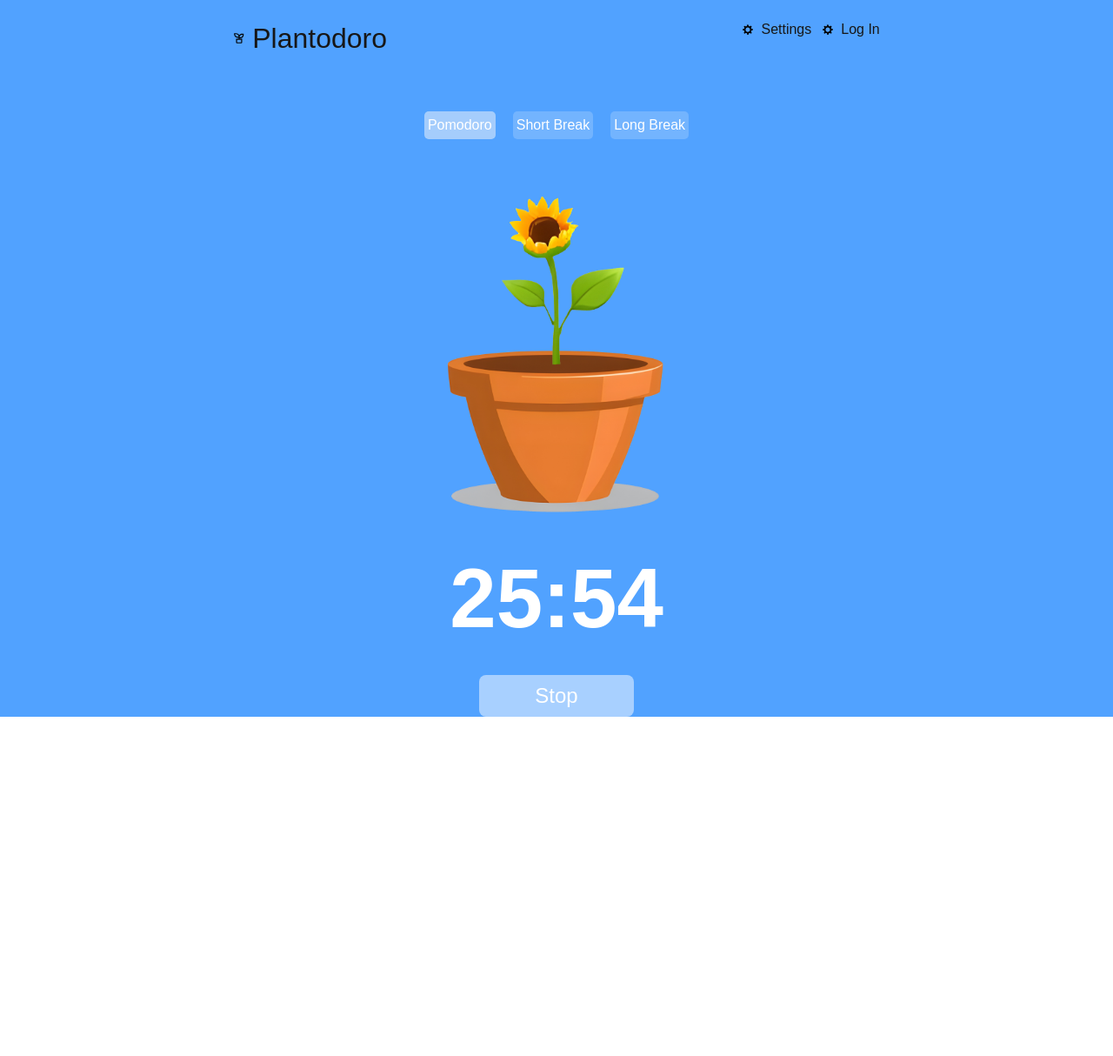
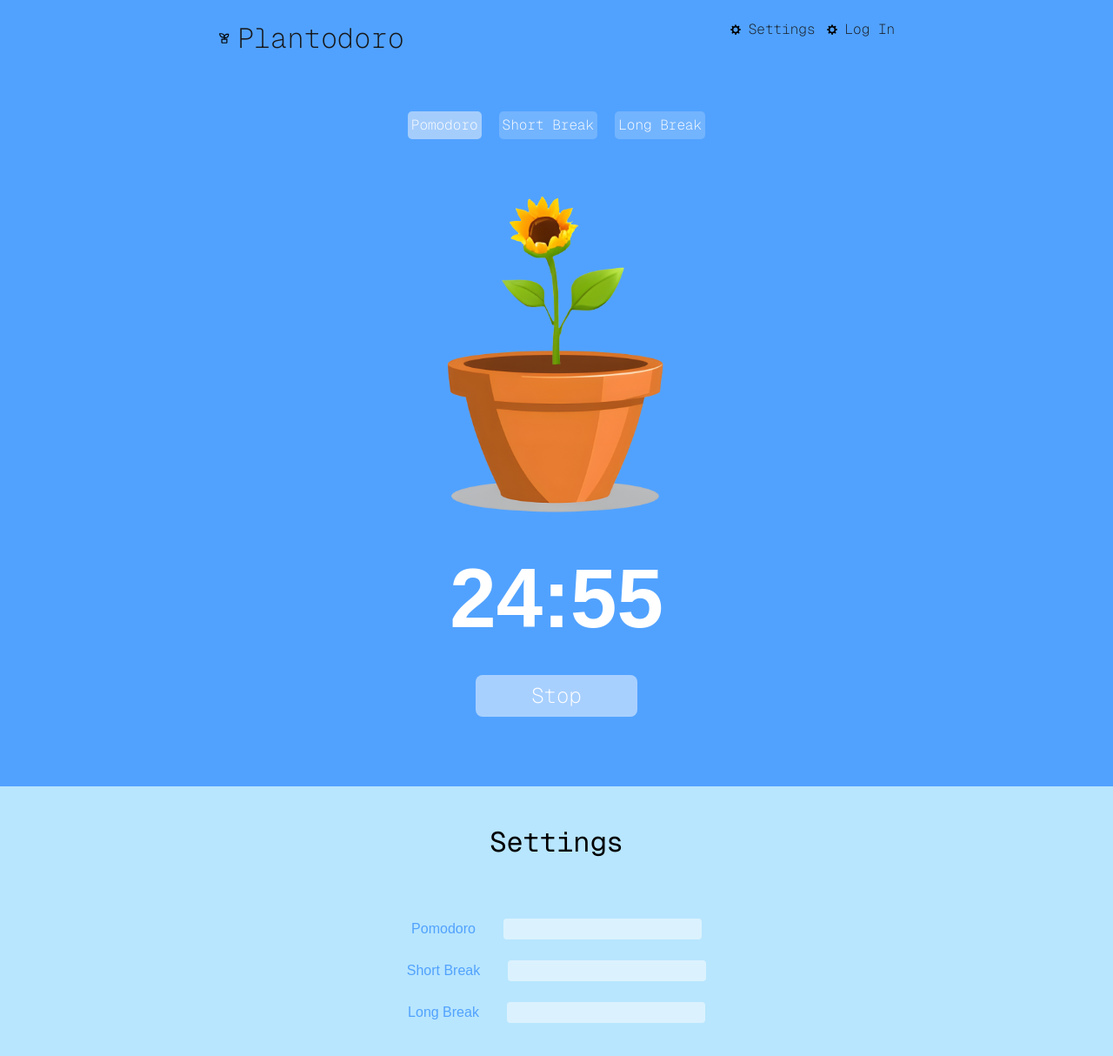
Before and after one commit to Tytexx/plantodoro, a Next.js app: page / in a window 1280 px wide. Shown: the top 1214 px of the page at 87% size. Before the commit the page ends 824 px from the top, so only its background shows below. Built offline with nearby package versions, Linux system fonts and the light colour scheme.

Commit message:
settings-page

```diff
--- a/app/page.jsx
+++ b/app/page.jsx
@@ -2,6 +2,8 @@
 import React, { useEffect, useRef, useState } from "react";
 import Navigation from "@/components/Navigation";
 import Timer from "@/components/Timer";
+import Modal from "@/components/Modal";
+import Settings from "@/components/Settings";
 
 export default function page() {
   const [pomodoro, setPomodoro] = useState(25);
@@ -36,7 +38,7 @@ export default function page() {
     return timeStage[stage];
   };
 
-  const [secondsPassed, setSecondsPassed] = useState(59);
+  const [secondsPassed, setSecondsPassed] = useState(0);
 
   const intervalRef = useRef(null);
 
@@ -78,9 +80,11 @@ export default function page() {
   }, [secondsPassed]);
 
   return (
-    <div className="bg-blue-400  min-h-screen font-extralight">
+    <div>
+      <div className="bg-blue-400 min-h-screen font-extralight">
         <div className="max-w-6xl min-h-screen mx-auto">
           <Navigation />
+          {/* <Modal /> */}
           <Timer
             stage={stage}
             switchStage={switchStage}
@@ -91,5 +95,9 @@ export default function page() {
           />
         </div>
       </div>
+      <div className="">
+        <Settings />
+      </div>
+    </div>
   );
 }
--- /dev/null
+++ b/components/Modal.jsx
@@ -0,0 +1,11 @@
+import React from 'react'
+
+export default function Modal() {
+  return (
+
+    <main className='App bg-amber-200 justify-center'>
+        <button className='btn btn-danger text-shadow-cyan-600 '>Hey</button>
+    </main>
+
+)
+}
--- a/components/Navigation.jsx
+++ b/components/Navigation.jsx
@@ -8,19 +8,19 @@ export default function Header() {
     <nav className="flex items-center justify-around">
       <div className="flex items-center gap-2 text-[2rem] mt-5">
         <RiPlantLine className="text-sm text-black" />
-        <h1>Plantodoro</h1>
+        <h1 className="font-mono">Plantodoro</h1>
       </div>
 
       <div className="settings flex items-center gap-3">
 
         <div className="flex items-center gap-2 cursor-pointer text-[1rem]">
           <DiAptana className="text-sm text-black" />
-          <h1>Settings</h1>
+          <h1 className="font-mono">Settings</h1>
         </div>
 
         <div className="flex items-center gap-2 cursor-pointer text-[1rem]">
           <DiAptana className="text-sm text-black" />
-          <h1>Log In</h1>
+          <h1 className="font-mono">Log In</h1>
         </div>
 
       </div>
--- /dev/null
+++ b/components/Settings.jsx
@@ -0,0 +1,31 @@
+import React from "react";
+
+export default function Settings() {
+  return (
+    <div className="bg-sky-200 h-200">
+      <div className="items-center flex flex-col gap-6">
+        <h1 className="text-black m-10 font-mono text-[2rem] ">Settings</h1>
+
+        <div className="flex justify-between gap-8">
+          <label htmlFor="" className="text-blue-400">
+            Pomodoro
+          </label>
+          <input type="text" className="Minutes text-[black] font-mono bg-white/50 rounded-[4px]" />
+        </div>
+        <div className="flex justify-between gap-8">
+          <label htmlFor="" className="text-blue-400">
+            Short Break
+          </label>
+          <input type="text" className="Minutes text-[black] font-mono bg-white/50 rounded-[4px]" />
+        </div>{" "}
+        <div className="flex justify-between gap-8">
+          <label htmlFor="" className="text-blue-400">
+            Long Break
+          </label>
+          <input type="text" className="Minutes text-[black] font-mono bg-white/50 rounded-[4px]" />
+        </div>
+
+      </div>
+    </div>
+  );
+}
--- a/components/Timer.jsx
+++ b/components/Timer.jsx
@@ -28,8 +28,8 @@ export default function ({
               key={key}
               className={`${
                 key === stage
-                  ? "bg-neutral-50/50 rounded-[5px]"
-                  : "bg-neutral-50/20  rounded-[5px]"
+                  ? "bg-neutral-50/50 rounded-[5px] font-mono"
+                  : "bg-neutral-50/20  rounded-[5px] font-mono"
               } p-1 cursor-pointer transition-all hover:bg-white/10`}
               onClick={() => switchStage(key)}
             >
@@ -45,7 +45,7 @@ export default function ({
         </h1>
       </div>
       <button
-        className=" px-16 py-2 text-2xl bg-white/50 rounded-[8px] cursor-pointer"
+        className=" px-16 py-2 text-2xl mb-20 bg-white/50 rounded-[8px] cursor-pointer font-mono"
         onClick={() => {
           setIsRunning(!isRunning)
         }}
```
Lines whose indentation alone changed are shown as unchanged.
